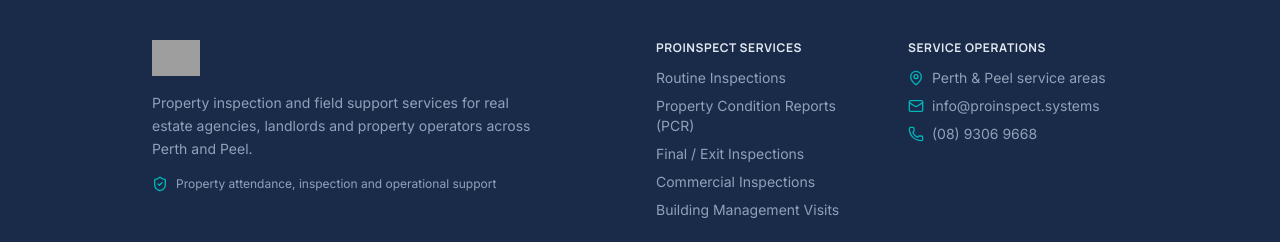
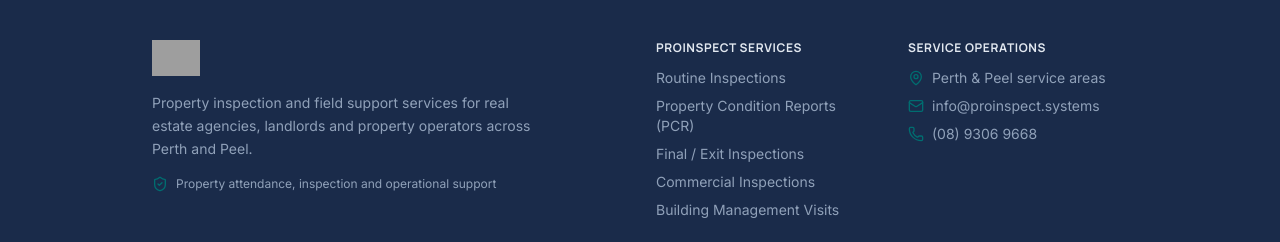
Before and after one commit to info-rbp/ProInspect-Booking-Portal-Application, a React (Vite) app: page / in a window 1280 px wide. Shown: the part 636-878 px from the top of the page. Built offline with nearby package versions, Linux system fonts and the light colour scheme; no server answers; grey boxes are pictures that could not be loaded.

Commit message:
a11y: improve teal contrast on controls and links

```diff
--- a/src/components/common/Footer.tsx
+++ b/src/components/common/Footer.tsx
@@ -18,7 +18,7 @@
               Property inspection and field support services for real estate agencies, landlords and property operators across Perth and Peel.
             </p>
             <div className="flex items-center gap-2 text-xs text-slate-400">
-              <ShieldCheck className="w-4 h-4 text-[#00B5B8]" />
+              <ShieldCheck className="w-4 h-4 text-[#006D70]" />
               <span>Property attendance, inspection and operational support</span>
             </div>
           </div>
@@ -44,17 +44,17 @@
             </h4>
             <div className="space-y-2 text-sm text-slate-400">
               <div className="flex items-start gap-2">
-                <MapPin className="w-4 h-4 text-[#00B5B8] shrink-0 mt-0.5" />
+                <MapPin className="w-4 h-4 text-[#006D70] shrink-0 mt-0.5" />
                 <span>Perth &amp; Peel service areas</span>
               </div>
               <div className="flex items-center gap-2">
-                <Mail className="w-4 h-4 text-[#00B5B8] shrink-0" />
+                <Mail className="w-4 h-4 text-[#006D70] shrink-0" />
                 <a href="mailto:info@proinspect.systems" className="hover:text-white transition-colors">
                   info@proinspect.systems
                 </a>
               </div>
               <div className="flex items-center gap-2">
-                <Phone className="w-4 h-4 text-[#00B5B8] shrink-0" />
+                <Phone className="w-4 h-4 text-[#006D70] shrink-0" />
                 <span>(08) 9306 9668</span>
               </div>
             </div>
```
